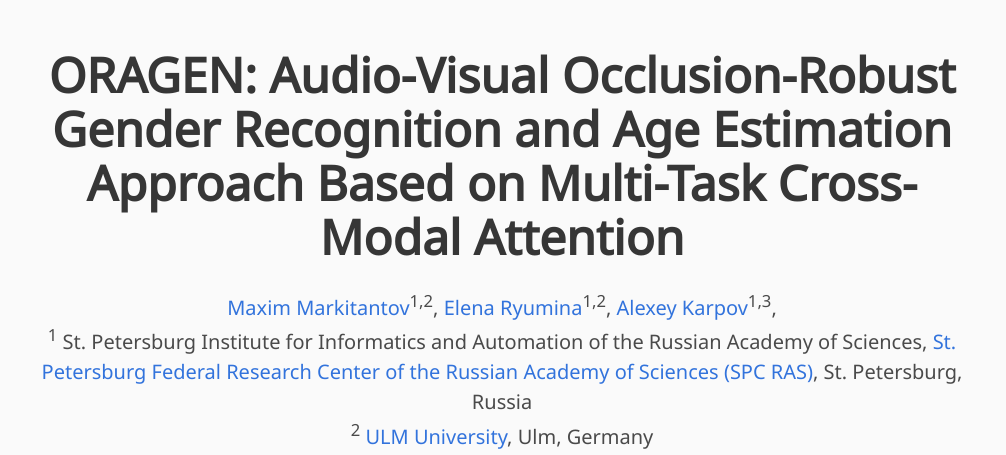
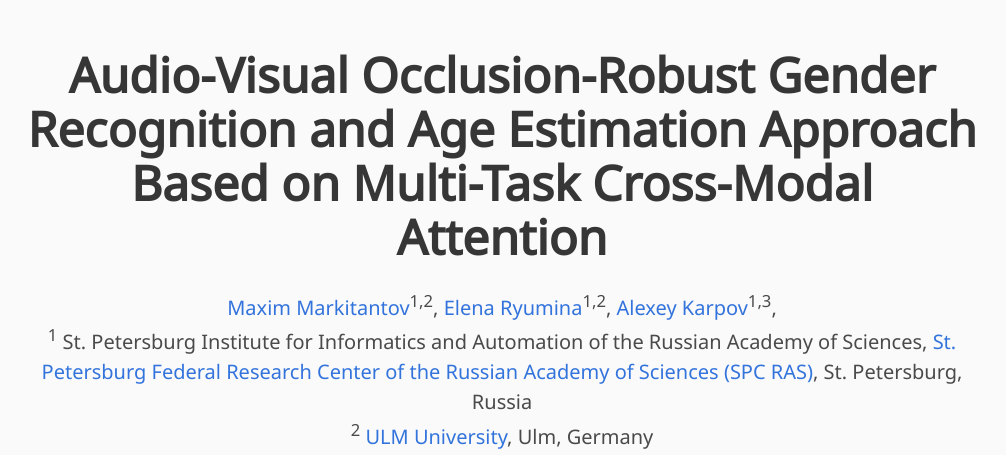
Before and after one commit to SMIL-SPCRAS/ORAGEN, a plain HTML site: page index.html in a window 1280 px wide. Shown: the top 455 px of the page, without its empty margins (138-1144 px from the left). Drawn offline with nearby package versions, Linux system fonts and the light colour scheme; a web font is replaced by a local one.

Commit message:
Modified index.html

```diff
--- a/index.html
+++ b/index.html
@@ -6,7 +6,7 @@
         content="We present a novel audio-visual Occlusion-Robust Gender Recognition and Age Estimation (ORAGEN) approach. The proposed approach is based on intermediate features of unimodal transformer-based models and two Multi-Task Cross-Modal Attention (MTCMA) blocks, which predict gender, age, and protective mask type using voice and facial characteristics.">
     <meta name="keywords" content="ORAGEN, Multimodal Paralinguistics, Gender Recognition, Age Estimation, Protective Mask Detection, Deep Learning, Transformer">
     <meta name="viewport" content="width=device-width, initial-scale=1">
-    <title>ORAGEN: Audio-Visual Occlusion-Robust Gender Recognition and Age Estimation Approach Based on Multi-Task Cross-Modal Attention</title>
+    <title>Audio-Visual Occlusion-Robust Gender Recognition and Age Estimation Approach Based on Multi-Task Cross-Modal Attention</title>
 
     <link href="https://fonts.googleapis.com/css?family=Google+Sans|Noto+Sans|Castoro" rel="stylesheet">
     <link rel="stylesheet" href="./static/css/bulma.min.css">
@@ -47,7 +47,7 @@
                 <div class="columns is-centered">
                     <div class="column has-text-centered">
                         <h1 class="title is-1 publication-title">
-                            ORAGEN: Audio-Visual Occlusion-Robust Gender Recognition and Age Estimation Approach Based on Multi-Task Cross-Modal Attention
+                            Audio-Visual Occlusion-Robust Gender Recognition and Age Estimation Approach Based on Multi-Task Cross-Modal Attention
                         </h1>
                         <div class="is-size-5 publication-authors">
                             <span class="author-block">
```
